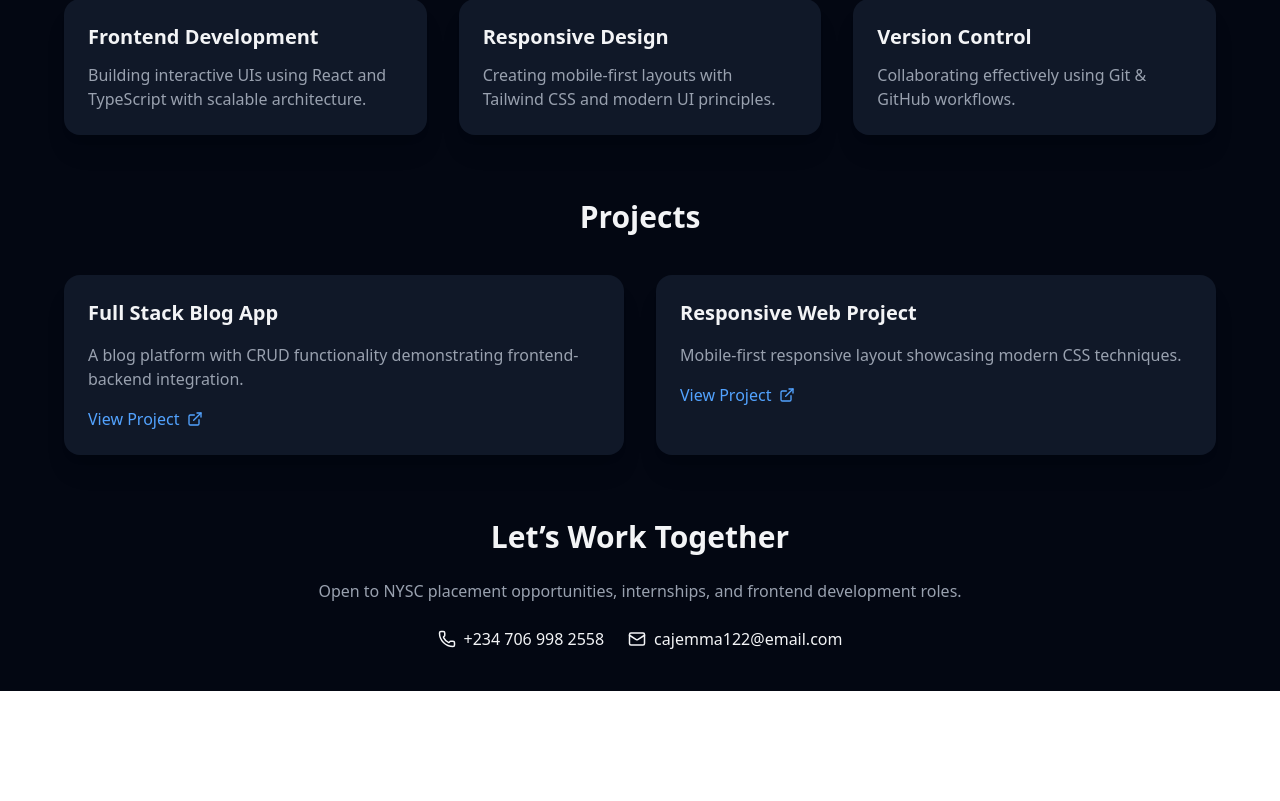
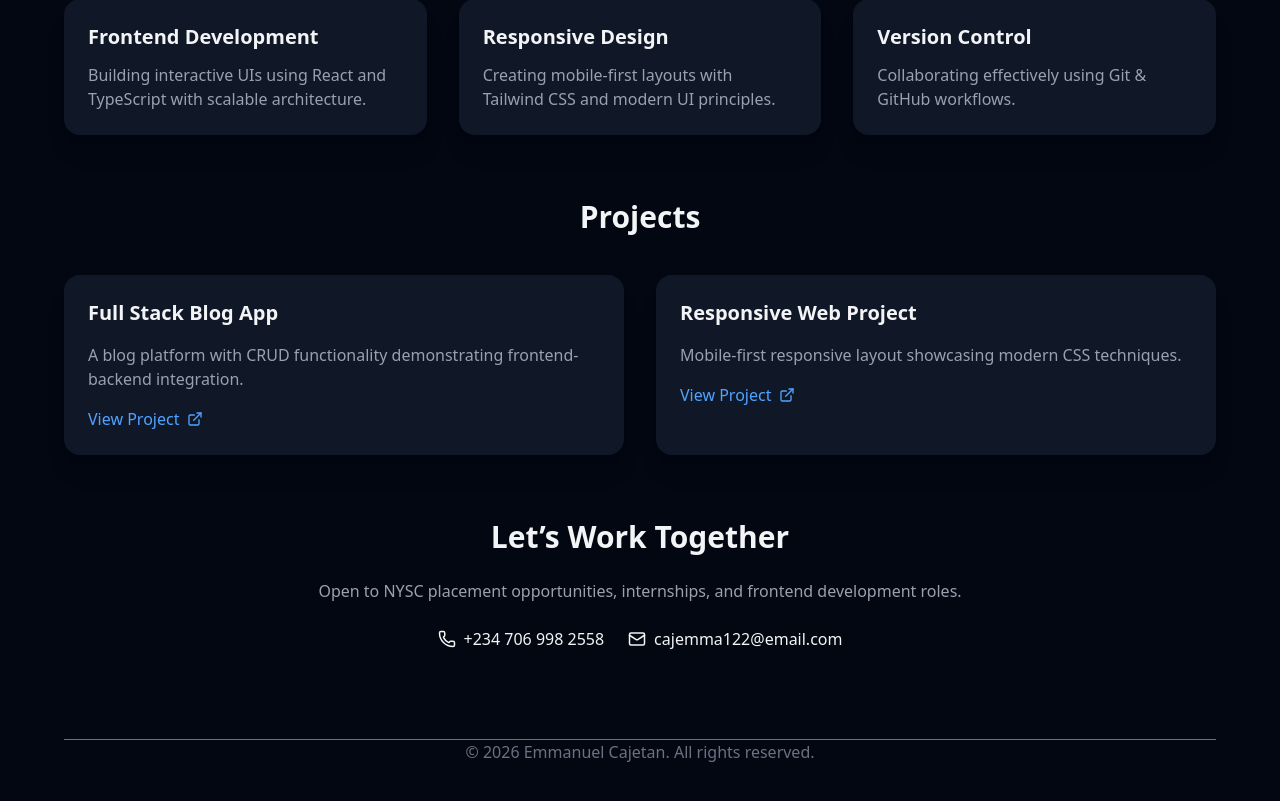
Before and after one commit to Cue-designs/Portfolio, a React (Vite) app: page / in a window 1280 px wide. Shown: the part 361-1162 px from the top of the page. Before the commit the page ends 1052 px from the top, so only its background shows below. Built offline with nearby package versions, Linux system fonts and the light colour scheme.

Commit message:
finally added a footer

```diff
--- a/src/Portfolio.tsx
+++ b/src/Portfolio.tsx
@@ -100,7 +100,7 @@ export default function Portfolio() {
           </div>
         </section>
 
-        {/* Contact Section */}
+
         <section className="text-center space-y-6">
           <h2 className="text-3xl font-bold">Let’s Work Together</h2>
           <p className="text-gray-400">
@@ -116,6 +116,10 @@ export default function Portfolio() {
             </div>
           </div>
         </section>
+        <footer className="text-center py-6 text-gray-500">
+          <hr className="text-gray-500"/>
+          {<p>© {new Date().getFullYear()} Emmanuel Cajetan. All rights reserved.</p>}
+        </footer>
       </div>
     </div>
   );
```
